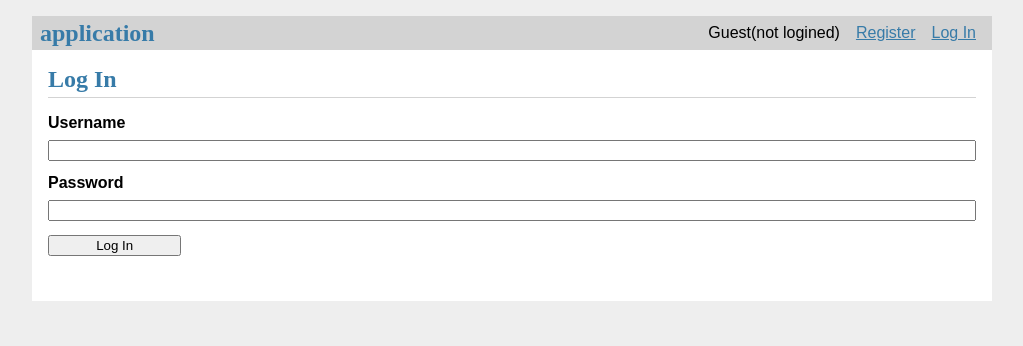
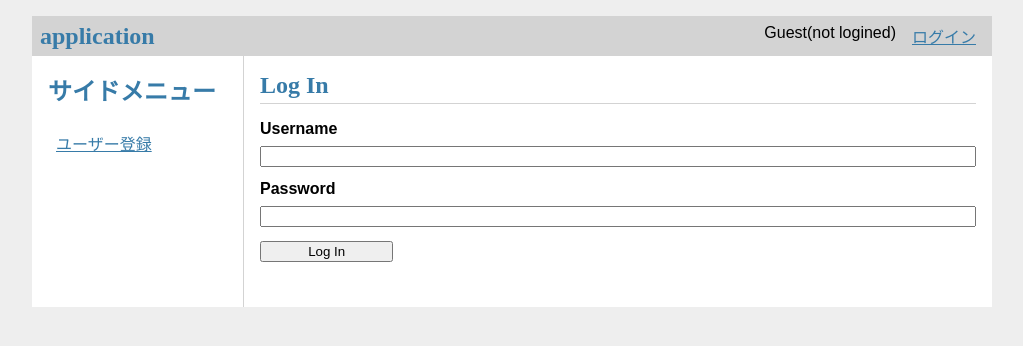
Before and after one commit to TwilightUncle/TwitterBot, a Flask app: page /auth/login in a window 1280 px wide. Shown: the top 346 px of the page, without its empty margins (128-1151 px from the left). Run offline with Flask 2, Linux system fonts and the light colour scheme.

Commit message:
update base desine

```diff
--- a/app/static/style.css
+++ b/app/static/style.css
@@ -8,7 +8,11 @@ nav h1 { flex: auto; margin: 0; }
 nav h1 a { text-decoration: none; padding: 0.25rem 0.5rem; }
 nav ul  { display: flex; list-style: none; margin: 0; padding: 0; }
 nav ul li a, nav ul li span, header .action { display: block; padding: 0.5rem; }
-.content { padding: 0 1rem 1rem; }
+.out-frame { display: flex; }
+.side-menu { padding: 0 1rem 1rem; flex: 1; border-right: 1px solid lightgray;}
+.side-menu ul { list-style: none; margin: 0; padding: 0; }
+.side-menu ul li a, .side-menu ul li span { display: block; padding: 0.5rem; }
+.content { padding: 0 1rem 1rem; flex: 4; }
 .content > header { border-bottom: 1px solid lightgray; display: flex; align-items: flex-end; }
 .content > header h1 { flex: auto; margin: 1rem 0 0.25rem 0; }
 .flash { margin: 1em 0; padding: 1em; background: #cae6f6; border: 1px solid #377ba8; }
--- a/app/templates/base.html
+++ b/app/templates/base.html
@@ -7,16 +7,27 @@
   <ul>
     {% if g.user %}
       <li><span>{{ g.user['name'] }}</span></li>
-      <li><a href="{{ url_for('auth.delete') }}" onclick="return confirm('ほんとに削除しますか？');">Delete</a></li>
-      <li><a href="{{ url_for('auth.edit') }}">Edit</a></li>
-      <li><a href="{{ url_for('auth.logout') }}">Log Out</a></li>
+      <li><a href="{{ url_for('auth.logout') }}">ログアウト</a></li>
     {% else %}
       <li><span>Guest(not logined)</span></li>
-      <li><a href="{{ url_for('auth.register') }}">Register</a></li>
-      <li><a href="{{ url_for('auth.login') }}">Log In</a></li>
+      <li><a href="{{ url_for('auth.login') }}">ログイン</a></li>
     {% endif %}
   </ul>
 </nav>
+
+<div class="out-frame">
+  <aside class="side-menu">
+    <h1>サイドメニュー</h1>
+    <ul>
+      {% if g.user %}
+        <li><a href="{{ url_for('auth.edit') }}">アカウント情報を編集</a></li>
+        <li><a href="{{ url_for('auth.delete') }}" onclick="return confirm('ほんとに削除しますか？');">このアカウントを削除する</a></li>
+        <li><a href="{{ url_for('user.twitter_account') }}">ツイッターアカウント登録</a></li>
+      {% else %}
+        <li><a href="{{ url_for('auth.register') }}">ユーザー登録</a></li>
+      {% endif %}
+    </ul>
+  </aside>
 
   <section class="content">
     <header>
@@ -27,3 +38,4 @@
     {% endfor %}
     {% block content %}{% endblock %}
   </section>
+</div>
```
Lines whose indentation alone changed are shown as unchanged.
